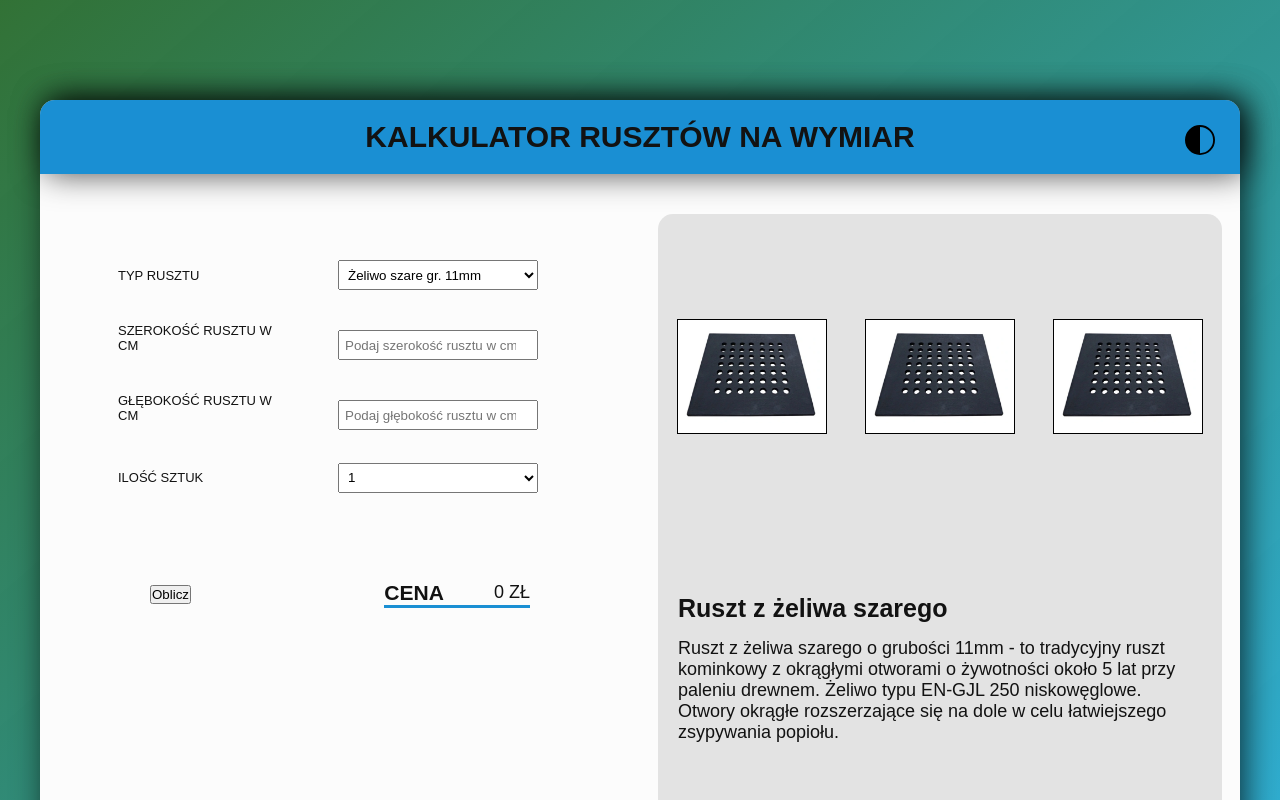
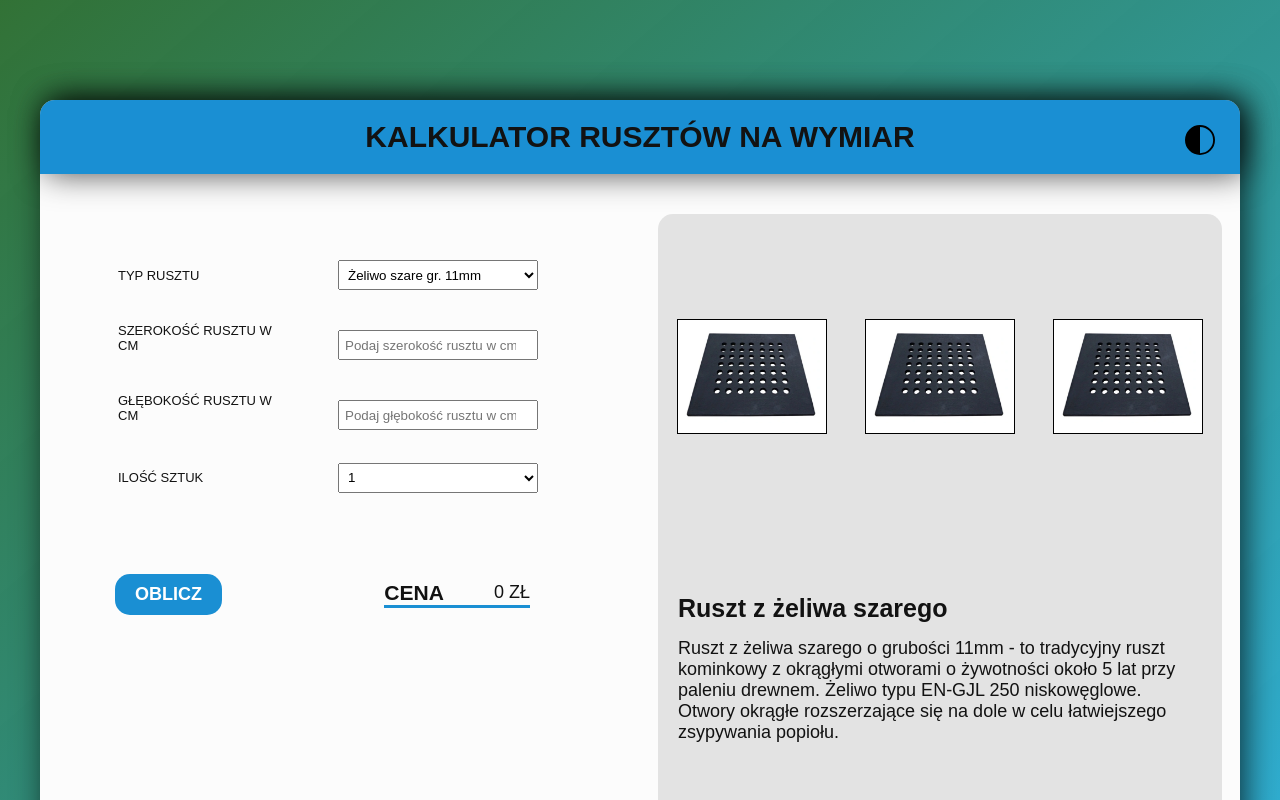
Before and after one commit to YerbaMatePL/Kalkulator-rusztow-na-wymiar, a React (Create React App) app: page / in a window 1280 px wide. Shown: the top 800 px of the page. Built offline with nearby package versions, Linux system fonts and the light colour scheme; a web font is replaced by a local one.

Commit message:
Deleted a 'CalculatorBtn' component and gave styling to a button in the 'CalculatorPrice' component.

```diff
--- a/src/components/Calculator/Calculator.js
+++ b/src/components/Calculator/Calculator.js
@@ -38,6 +38,8 @@ function Calculator() {
 	// Funkcja do liczenia ceny
 
 	const priceHandler = () => {
+		validation();
+
 		const width = parseFloat(inputWidthValue);
 		const depth = parseFloat(inputDepthValue);
 		const type = parseFloat(typeFireGrate);
@@ -47,6 +49,10 @@ function Calculator() {
 
 		return result.toFixed(2);
 	};
+
+	function validation() {
+
+	}
 
 	return (
 		<div className='calculator'>
@@ -75,6 +81,7 @@ function Calculator() {
 						step='0.5'
 						value={inputWidthValue}
 					></input>
+					<p className='errorInfo'></p>
 				</div>
 
 				<div className='calculator__items--grateDepth'>
--- a/src/components/Calculator/CalculatorPrice/CalculatorPrice.css
+++ b/src/components/Calculator/CalculatorPrice/CalculatorPrice.css
@@ -1,12 +1,11 @@
 .calculator__price {
-    margin:30px auto;
+	margin: 30px auto;
 	padding: 10px 5px;
 	width: 390px;
 	height: 50px;
 	display: flex;
 	justify-content: space-between;
 	align-items: center;
-
 }
 
 .calculator__price__box {
@@ -21,3 +20,25 @@
 .calculator__price__title {
 	margin-right: 50px;
 }
+
+.calculator__calculateBtn {
+	position: relative;
+	right: 35px;
+	text-transform: uppercase;
+	font-weight: bold;
+	font-size: 1.8rem;
+	padding: 10px 20px;
+	border-radius: 15px;
+	background-color: #1a8fd3;
+	color: white;
+	cursor: pointer;
+	border: none;
+	transition: transform 0.3s ease-in;
+}
+
+.calculator__calculateBtn:hover {
+	transform: scale(1.1);
+}
+.calculator__calculateBtn:active {
+	transform: scale(0.8);
+}
--- a/src/components/Calculator/CalculatorPrice/CalculatorPrice.js
+++ b/src/components/Calculator/CalculatorPrice/CalculatorPrice.js
@@ -14,7 +14,7 @@ function CalculatorPrice(props) {
 
 	return (
 		<div className='calculator__price'>
-			<button onClick={priceHandler}>Oblicz</button>
+			<button  className='calculator__calculateBtn' onClick={priceHandler}>Oblicz</button>
 			<div className='calculator__price__box'>
 				<h3 className='calculator__price__title'>Cena</h3>
 				<p className='calculator__price__text'>{<span>{price}</span>} zł</p>
```
Also changed, not shown: src/components/Calculator/CalculatorBtn/CalculatorBtn.css (deleted, +0 -21 lines), src/components/Calculator/CalculatorBtn/CalculatorBtn.js (deleted, +0 -16 lines). Lines whose indentation alone changed are shown as unchanged.
